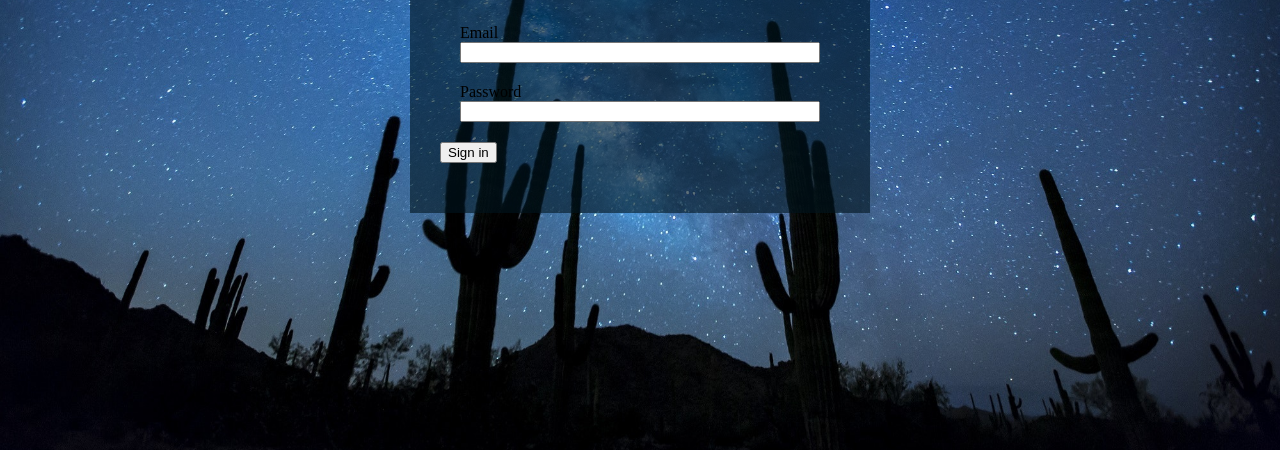
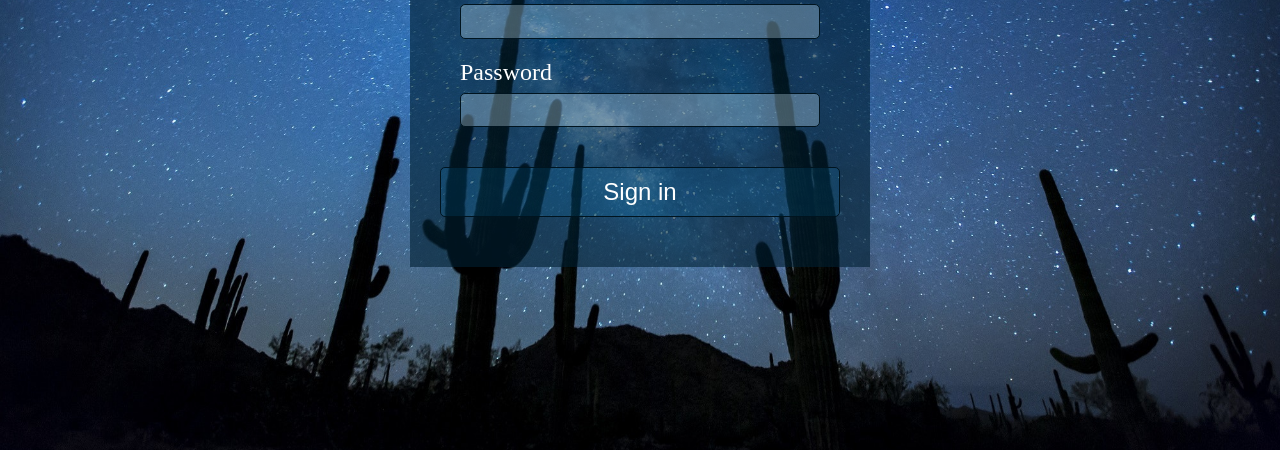
Before and after one commit to mrayirebi/Transparent-login-page, a plain HTML site: page index.html in a window 1280 px wide. Shown: the part 350-800 px from the top of the page. Drawn offline with Linux system fonts and the light colour scheme.

Commit message:
Update main.css

```diff
--- a/main.css
+++ b/main.css
@@ -19,7 +19,7 @@ html, body {
 }
 
 .login-container {
-	background-color: hsla(201, 100%, 6%, 0.6);
+	background-color: hsla(201, 100%, 10%, 0.6);
 	padding: 50px 30px;
 	min-width: 400px;
 	width: 50px;
@@ -40,3 +40,47 @@ html, body {
 	flex-direction: column;
 	margin: 20px;
 }
+
+.input-group label {
+	color: white;
+	font-weight: lighter;
+	font-size: 1.5em;
+	margin-bottom: 7px;
+}
+
+.input-group input {
+	font-size: 1.5em;
+	padding: .1em .25em;
+	background-color: hsla(201, 100%, 91%, 0.3);
+	border: 1px solid hsl(201, 100%, 6%);
+	outline: none;
+	border-radius: 5px;
+	color: white;
+	font-weight: lighter;
+}
+
+.input-group input:focus {
+	border: 1px solid hsl(201, 100%, 50%);
+}
+
+.login-button {
+	padding: 10px 30px;
+	width: 100%;
+	border-radius: 5px;
+	background-color: hsla(201, 100%, 50%, 0.1);
+	border: 1px solid hsl(201, 100%, 6%);
+	outline: none;
+	font-size: 1.5em;
+	color: white;
+	font-weight: lighter;
+	margin-top: 20px;
+	cursor: pointer;
+}
+
+.login-button:hover{
+	background-color: hsla(201, 100%, 50%, 0.3);
+}
+
+.login-button:focus{
+	background-color: hsla(201, 100%, 50%, 0.5);
+}
```
